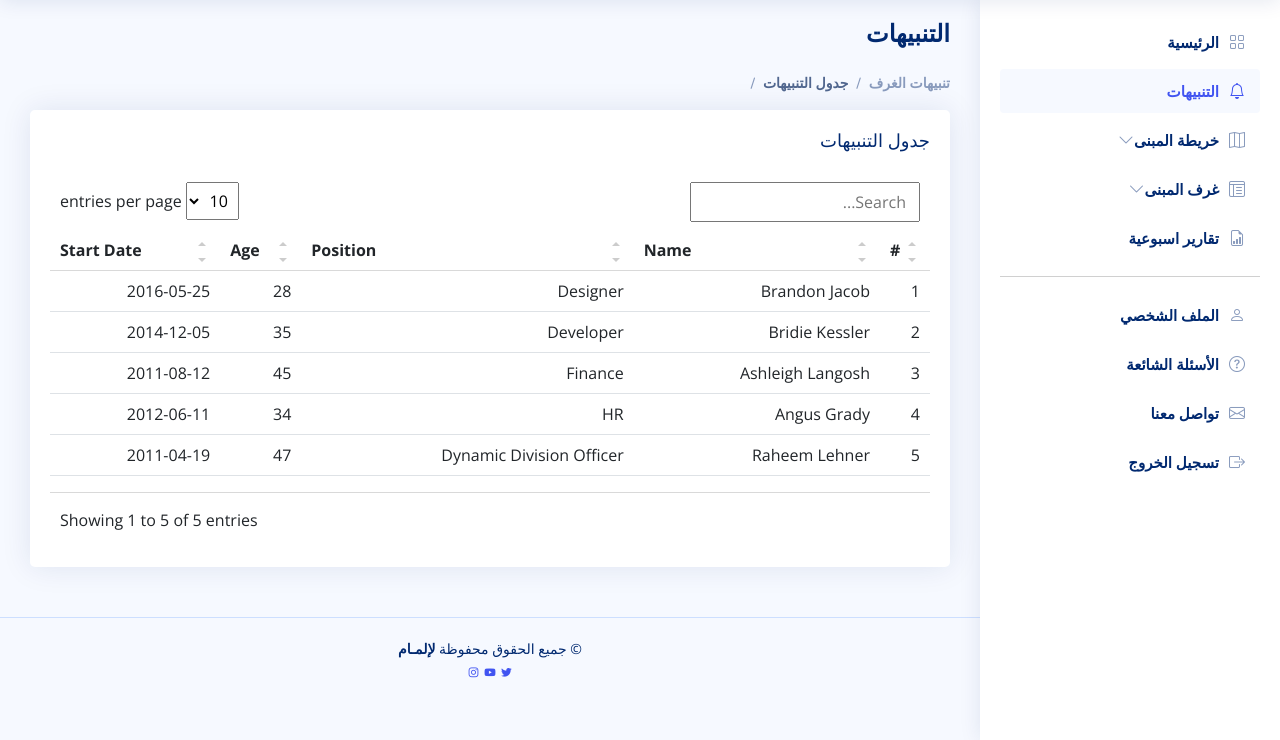
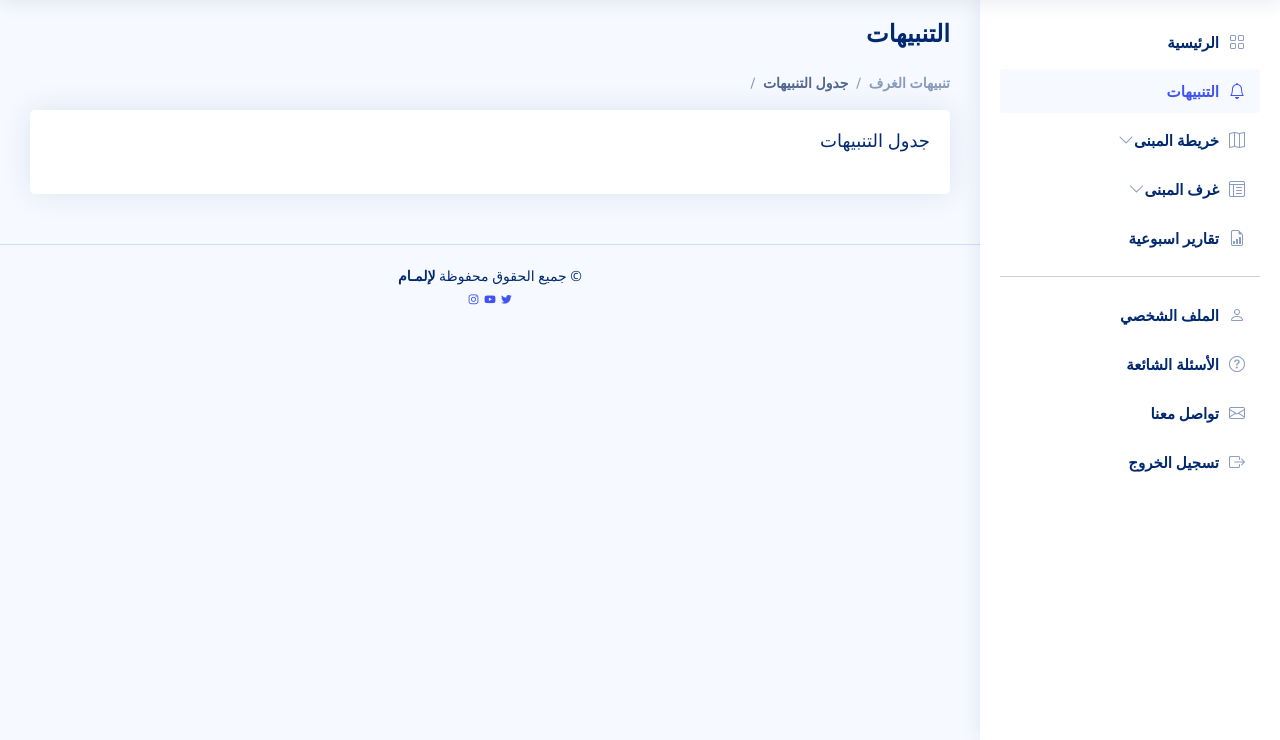
Before and after one commit to sara2alharbi/2023-GP1-2, a PHP site: page /GP1-CODE/notification.php in a window 1280 px wide. Shown: the part 60-800 px from the top of the page. Run offline with PHP 8.4, Linux system fonts and the light colour scheme; some libraries are stand-ins or nearby versions.

Commit message:
Sprint 3_commit#6

```diff
--- a/map0.php
+++ b/map0.php
@@ -499,7 +499,7 @@
     <ul class="sidebar-nav" id="sidebar-nav">
 
       <li class="nav-item">
-        <a class="nav-link " href="index.php">
+        <a class="nav-link collapsed" href="index.php">
           <i class="bi bi-grid"></i>
           <span> الرئيسية</span>
         </a>
--- a/map1.php
+++ b/map1.php
@@ -436,7 +436,7 @@
     <ul class="sidebar-nav" id="sidebar-nav">
 
       <li class="nav-item">
-        <a class="nav-link " href="index.php">
+        <a class="nav-link collapsed" href="index.php">
           <i class="bi bi-grid"></i>
           <span> الرئيسية</span>
         </a>
--- a/map2.php
+++ b/map2.php
@@ -441,7 +441,7 @@
     <ul class="sidebar-nav" id="sidebar-nav">
 
       <li class="nav-item">
-        <a class="nav-link " href="index.php">
+        <a class="nav-link collapsed" href="index.php">
           <i class="bi bi-grid"></i>
           <span> الرئيسية</span>
         </a>
--- a/notification.php
+++ b/notification.php
@@ -302,57 +302,6 @@
             <div class="card-body">
               <h5 class="card-title">جدول التنبيهات</h5>
 
-              <!-- Table with stripped rows -->
-              <table class="table datatable">
-                <thead>
-                  <tr>
-                    <th scope="col">#</th>
-                    <th scope="col">Name</th>
-                    <th scope="col">Position</th>
-                    <th scope="col">Age</th>
-                    <th scope="col">Start Date</th>
-                  </tr>
-                </thead>
-                <tbody>
-                  <tr>
-                    <th scope="row">1</th>
-                    <td>Brandon Jacob</td>
-                    <td>Designer</td>
-                    <td>28</td>
-                    <td>2016-05-25</td>
-                  </tr>
-                  <tr>
-                    <th scope="row">2</th>
-                    <td>Bridie Kessler</td>
-                    <td>Developer</td>
-                    <td>35</td>
-                    <td>2014-12-05</td>
-                  </tr>
-                  <tr>
-                    <th scope="row">3</th>
-                    <td>Ashleigh Langosh</td>
-                    <td>Finance</td>
-                    <td>45</td>
-                    <td>2011-08-12</td>
-                  </tr>
-                  <tr>
-                    <th scope="row">4</th>
-                    <td>Angus Grady</td>
-                    <td>HR</td>
-                    <td>34</td>
-                    <td>2012-06-11</td>
-                  </tr>
-                  <tr>
-                    <th scope="row">5</th>
-                    <td>Raheem Lehner</td>
-                    <td>Dynamic Division Officer</td>
-                    <td>47</td>
-                    <td>2011-04-19</td>
-                  </tr>
-                </tbody>
-              </table>
-              <!-- End Table with stripped rows -->
-
             </div>
           </div>
 
--- a/room-date.php
+++ b/room-date.php
@@ -409,7 +409,7 @@ var options = {
     </form>
 
     <!-- Container for the temperature chart -->
-    <div id="chart_div" style="width: 850px; height: 500px; margin-right:180px;margin-top:30px;" ></div>
+    <div id="chart_div" style="width: 850px; height: 500px; margin-right:180px;margin-top:30px;border:20%;" ></div>
     </div>
               </div>
     </div><!-- End Recent Sales -->
```
